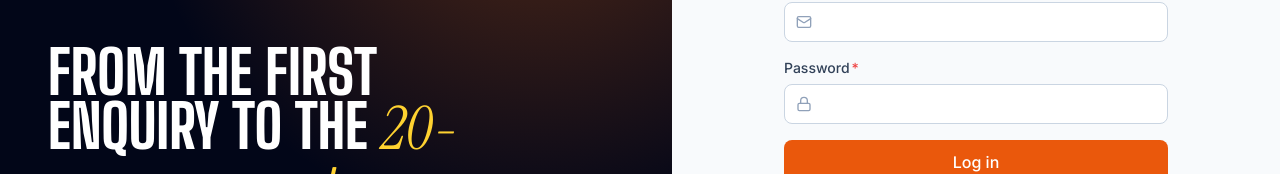
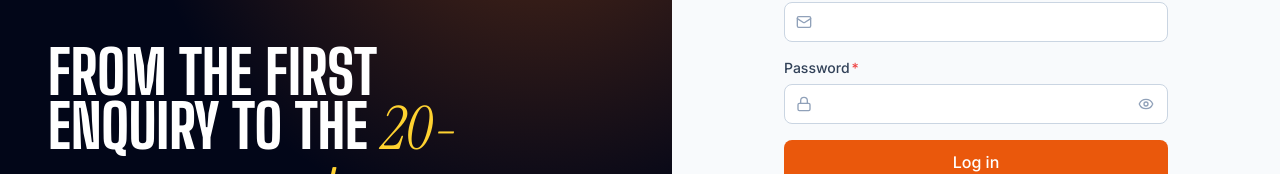
Before and after one commit to Sahil-2127000/odoo, a React (Vite) app in the folder frontend/: page /login in a window 1280 px wide. Shown: the part 249-423 px from the top of the page. Built offline with nearby package versions, Linux system fonts and the light colour scheme; no server answers.

Commit message:
feat(frontend): show/hide password and rename Staff login to Sign in
- Input takes an optional trailing element (inside the box, on the right);
  the login password uses it for an eye button
- Landing navbar and footer say Sign in, since customers log in there too

```diff
--- a/frontend/src/api/axios.js
+++ b/frontend/src/api/axios.js
@@ -6,7 +6,7 @@ export const USER_KEY = 'solarconnect_user'
 
 // One shared Axios instance for the whole app. Never create another one.
 const api = axios.create({
-  baseURL: import.meta.env.VITE_API_URL || 'http://localhost:4000/api/v1',
+  baseURL: import.meta.env.VITE_API_URL || 'http://localhost:5001/api/v1',
 })
 
 // 1) Before every request: attach the login token
--- a/frontend/src/api/sales/customers.js
+++ b/frontend/src/api/sales/customers.js
@@ -1,6 +1,3 @@
-// Sales: customer list + detail (with their order history).
-// Note: the real backend's GET /customers only filters by an exact ?phone=, no partial
-// name search - so we fetch the full list and let the DataTable's built-in search box filter it.
 import api from '@/api/axios'
 
 /** GET /customers */
--- a/frontend/src/components/ui/Input.jsx
+++ b/frontend/src/components/ui/Input.jsx
@@ -5,8 +5,9 @@ import { cn } from '@/utils/cn'
 
 /**
  * <Input label="Phone" name="phone" value={v} onChange={e => ...} error="Required" icon={Phone} />
+ * trailing = something shown inside the box on the right, e.g. a show/hide password button
  */
-export default function Input({ label, error, hint, required, icon: Icon, className, id, ...props }) {
+export default function Input({ label, error, hint, required, icon: Icon, trailing, className, id, ...props }) {
   const autoId = useId()
   const inputId = id || autoId
   return (
@@ -18,9 +19,10 @@ export default function Input({ label, error, hint, required, icon: Icon, classN
         <input
           id={inputId}
           required={required}
-          className={cn(controlClass(error), 'h-10', Icon && 'pl-9')}
+          className={cn(controlClass(error), 'h-10', Icon && 'pl-9', trailing && 'pr-10')}
           {...props}
         />
+        {trailing && <div className="absolute inset-y-0 right-0 flex items-center pr-2">{trailing}</div>}
       </div>
     </Field>
   )
--- a/frontend/src/pages/auth/Login.jsx
+++ b/frontend/src/pages/auth/Login.jsx
@@ -1,6 +1,6 @@
 import { useState } from 'react'
 import { Link, Navigate, useNavigate } from 'react-router-dom'
-import { Lock, Mail, Sun } from 'lucide-react'
+import { Eye, EyeOff, Lock, Mail, Sun } from 'lucide-react'
 import { useAuth } from '@/context/AuthContext'
 import { ROLE_HOME, ROLE_LABELS } from '@/constants/status'
 import { mockUsers } from '@/mocks/users'
@@ -14,6 +14,7 @@ export default function Login() {
   const { login, isAuthenticated, homePath } = useAuth()
   const navigate = useNavigate()
   const [form, setForm] = useState({ email: '', password: '' })
+  const [showPassword, setShowPassword] = useState(false)
   const [error, setError] = useState('')
   const [loading, setLoading] = useState(false)
 
@@ -69,7 +70,25 @@ export default function Login() {
 
           <form onSubmit={handleSubmit} className="mt-8 space-y-4">
             <Input label="Email" name="email" type="email" icon={Mail} value={form.email} onChange={handleChange} required />
-            <Input label="Password" name="password" type="password" icon={Lock} value={form.password} onChange={handleChange} required />
+            <Input
+              label="Password"
+              name="password"
+              type={showPassword ? 'text' : 'password'}
+              icon={Lock}
+              value={form.password}
+              onChange={handleChange}
+              required
+              trailing={
+                <button
+                  type="button"
+                  onClick={() => setShowPassword(!showPassword)}
+                  className="cursor-pointer rounded p-1.5 text-slate-400 hover:text-slate-700"
+                  aria-label={showPassword ? 'Hide password' : 'Show password'}
+                >
+                  {showPassword ? <EyeOff className="h-4 w-4" /> : <Eye className="h-4 w-4" />}
+                </button>
+              }
+            />
             {error && <p className="bg-danger-50 px-3 py-2 text-sm text-danger-700">{error}</p>}
             <Button type="submit" fullWidth size="lg" loading={loading}>
               Log in
--- a/frontend/src/pages/public/Footer.jsx
+++ b/frontend/src/pages/public/Footer.jsx
@@ -28,7 +28,7 @@ export default function Footer() {
               </li>
             ))}
             <li><Link to="/track" className="hover:text-white">Track my order</Link></li>
-            <li><Link to="/login" className="hover:text-white">Staff login</Link></li>
+            <li><Link to="/login" className="hover:text-white">Sign in</Link></li>
           </ul>
         </div>
 
--- a/frontend/src/pages/public/Navbar.jsx
+++ b/frontend/src/pages/public/Navbar.jsx
@@ -30,7 +30,7 @@ export default function Navbar() {
     : 'border-slate-900 hover:bg-slate-900 hover:text-white'
 
   const staffLink = isAuthenticated ? homePath : '/login'
-  const staffText = isAuthenticated ? 'Dashboard' : 'Staff login'
+  const staffText = isAuthenticated ? 'Dashboard' : 'Sign in' // staff and customers both sign in here
 
   return (
     <header className={`${onHome ? 'fixed' : 'sticky'} inset-x-0 top-0 z-50 transition-colors duration-300 ${barStyle}`}>
```
Also changed, not shown: 1 other file (tests, documents, lock files or other folders).
